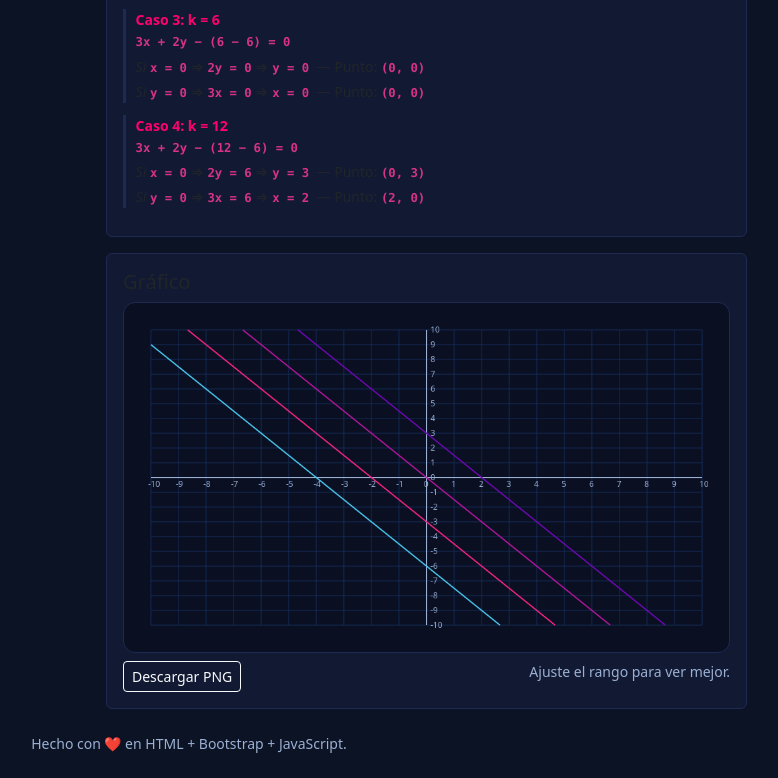
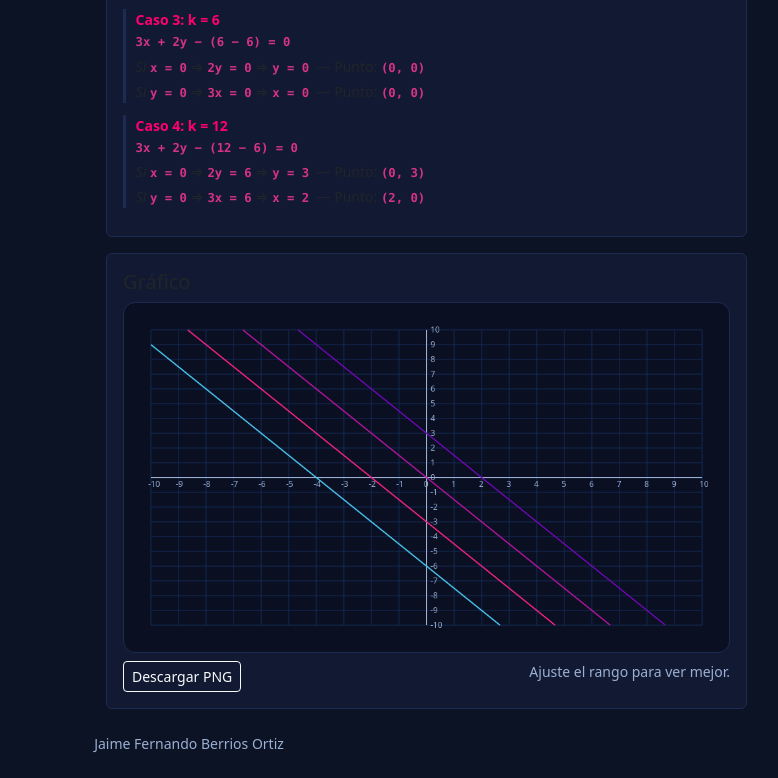
Before and after one commit to JBerrios08/Lab-Mate-4, a plain HTML site: page index.html in a window 1280 px wide. Shown: the part 981-1759 px from the top of the page, without its empty margins (451-1229 px from the left). Drawn offline with nearby package versions, Linux system fonts and the light colour scheme.

Commit message:
Cambio en Footer

```diff
--- a/index.html
+++ b/index.html
@@ -120,7 +120,7 @@
       </div>
     </div>
 
-    <div class="mt-4 text-center small muted">Hecho con ❤️ en HTML + Bootstrap + JavaScript.</div>
+    <div class="mt-4 text-center small muted">Jaime Fernando Berrios Ortiz</div>
   </div>
 
   <script>
```
